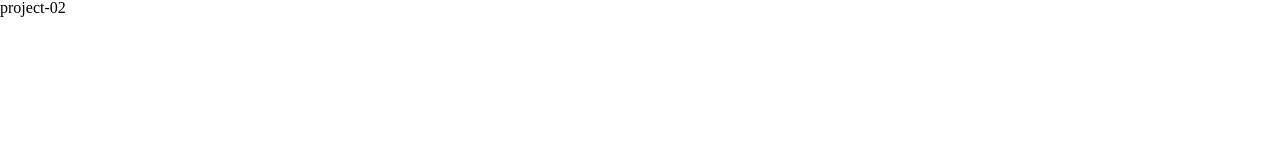
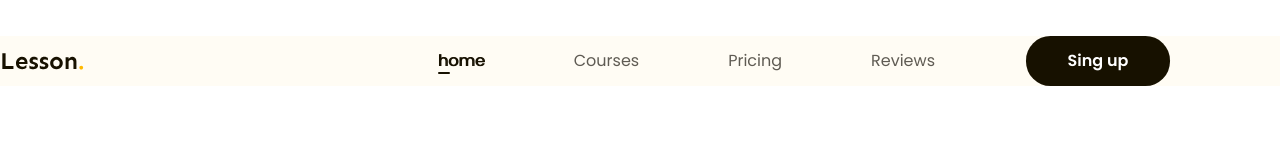
Before and after one commit to hoinguyen99/htmlcss-project-02, a plain HTML site: page index.html in a window 1280 px wide. Shown: the top 160 px of the page. Drawn offline with Linux system fonts and the light colour scheme.

Commit message:
phan header

```diff
--- a/assets/css/styles.css
+++ b/assets/css/styles.css
@@ -0,0 +1,80 @@
+*{
+    box-sizing: border-box;
+}
+html{
+    font-size: 62.5%;
+}
+body{
+    font-size: 1.6rem;
+    font-family: "Poppins", sans-serif;
+}
+/* common */
+.content{
+    width: 1170px;
+    margin-left: auto;
+    margin-right: auto;
+    max-width: calc(100% - 48px);
+}
+a{
+    text-decoration: none;
+}
+.btn{
+    display: inline-block;
+    font-weight: 600;
+    font-size: 1.6rem;
+    text-align: center;
+    color: #FFFFFF;
+    border-radius: 24.5px ;
+    background: #171100;
+    padding: 0 12px;
+    line-height: 50px;
+    min-width: 118px;
+}
+/* header */
+.header{
+    position: sticky;
+    top: 4px;
+    background: #FFFCF4;
+}
+.header .content{
+    display: flex;
+    align-items: center;
+    margin: 36px 0 8px;
+}
+.nav{
+    margin-left: auto;
+}
+.nav ul{
+    display: flex;
+    gap: 47px;
+}
+.nav a{
+    font-size: 1.6rem;
+    color: #5F5B53;
+    padding: 8px 21px;
+    position: relative;
+}
+.nav a:hover, .active a{
+    color: #171100;
+    font-size: 1.6rem;
+    /* font-weight: 600; */
+    text-shadow: 1px 0 0 currentColor;
+}
+.active a::after{
+    position: absolute;
+    content: "";
+    width: 12px;
+    height: 2px;
+    border-radius: 1px;
+    background:  #171100;
+    display: block;
+    left: 21px;
+    bottom: 6px;
+}
+.header .action{
+    margin-left: 70px;
+}
+.header .btn{
+    width: 144px;
+
+}
--- a/index.html
+++ b/index.html
@@ -6,10 +6,38 @@
     <title>f8-project-02</title>
     <!-- reset css  -->
     <link rel="stylesheet" href="./assets/css/reset.css">
+    <!-- embed fonts -->
+    <link rel="preconnect" href="https://fonts.googleapis.com">
+    <link rel="preconnect" href="https://fonts.gstatic.com" crossorigin>
+    <link href="https://fonts.googleapis.com/css2?family=Poppins:ital,wght@0,100;0,200;0,300;0,400;0,500;0,600;0,700;0,800;0,900;1,400&family=Sen:wght@700&display=swap" rel="stylesheet">
+
     <!-- style css -->
     <link rel="stylesheet" href="./assets/css/styles.css">
 </head>
 <body>
-    <h1>project-02</h1>
+    <main style="height: 5000px;">
+        <header class="header fixed">
+            <div class="content">
+                <!-- logo -->
+                <img src="./assets/img/Logo.svg" alt="lesson" class="logo">
+                <!-- nav -->
+                <nav class="nav">
+                    <ul >
+                        <li class="active"><a href="#!">home</a></li>
+                        <li><a href="#!">Courses</a></li>
+                        <li><a href="#!">Pricing</a></li>
+                        <li><a href="#!">Reviews</a></li>
+                    </ul>
+                </nav>
+                <!-- action -->
+                <div class="action">
+                    <a href="#!" class="btn">Sing up</a>
+                </div>
+            </div>
+        </header>
+
+
+    </main>
+
 </body>
 </html>
```
Also changed, not shown: assets/img/Logo.svg (added).
